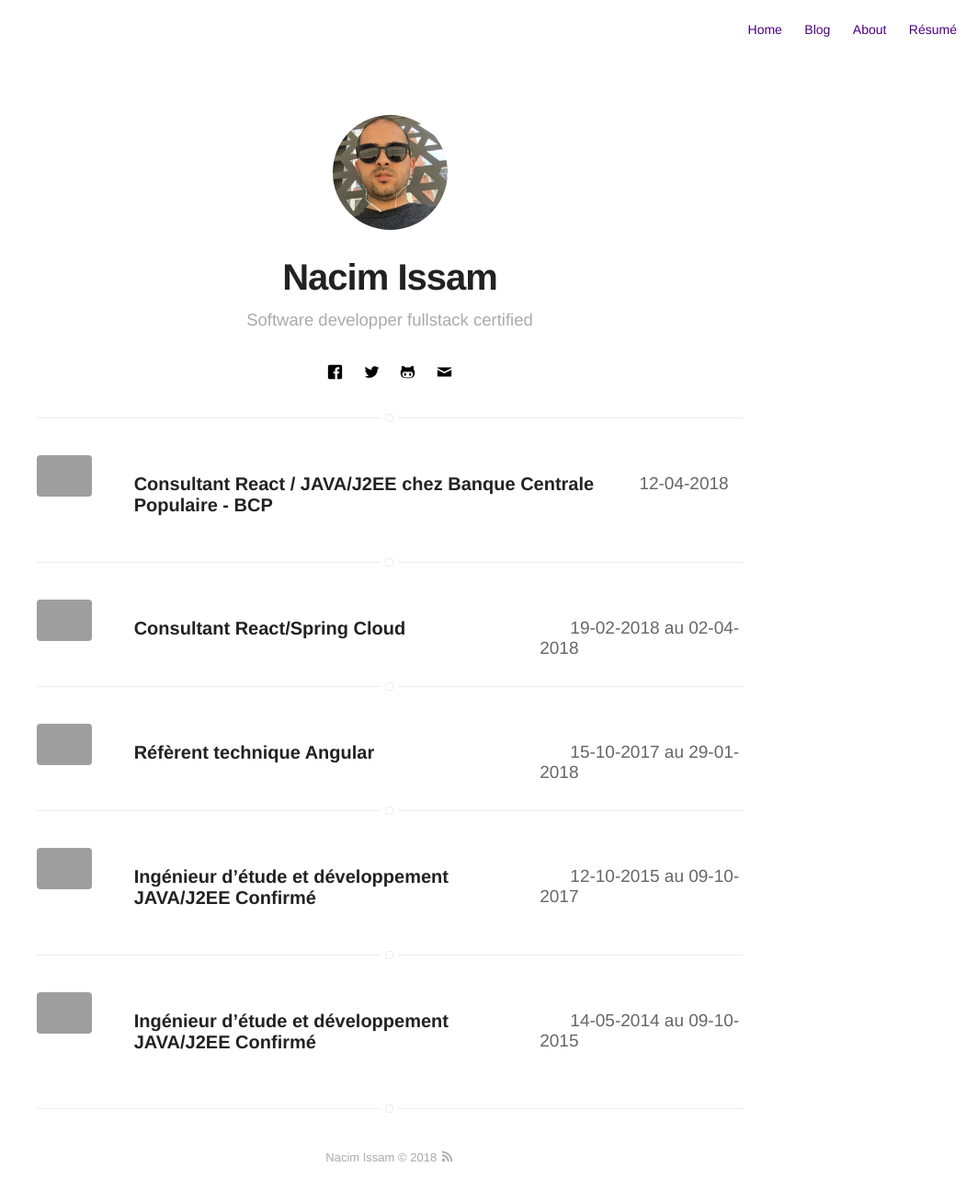
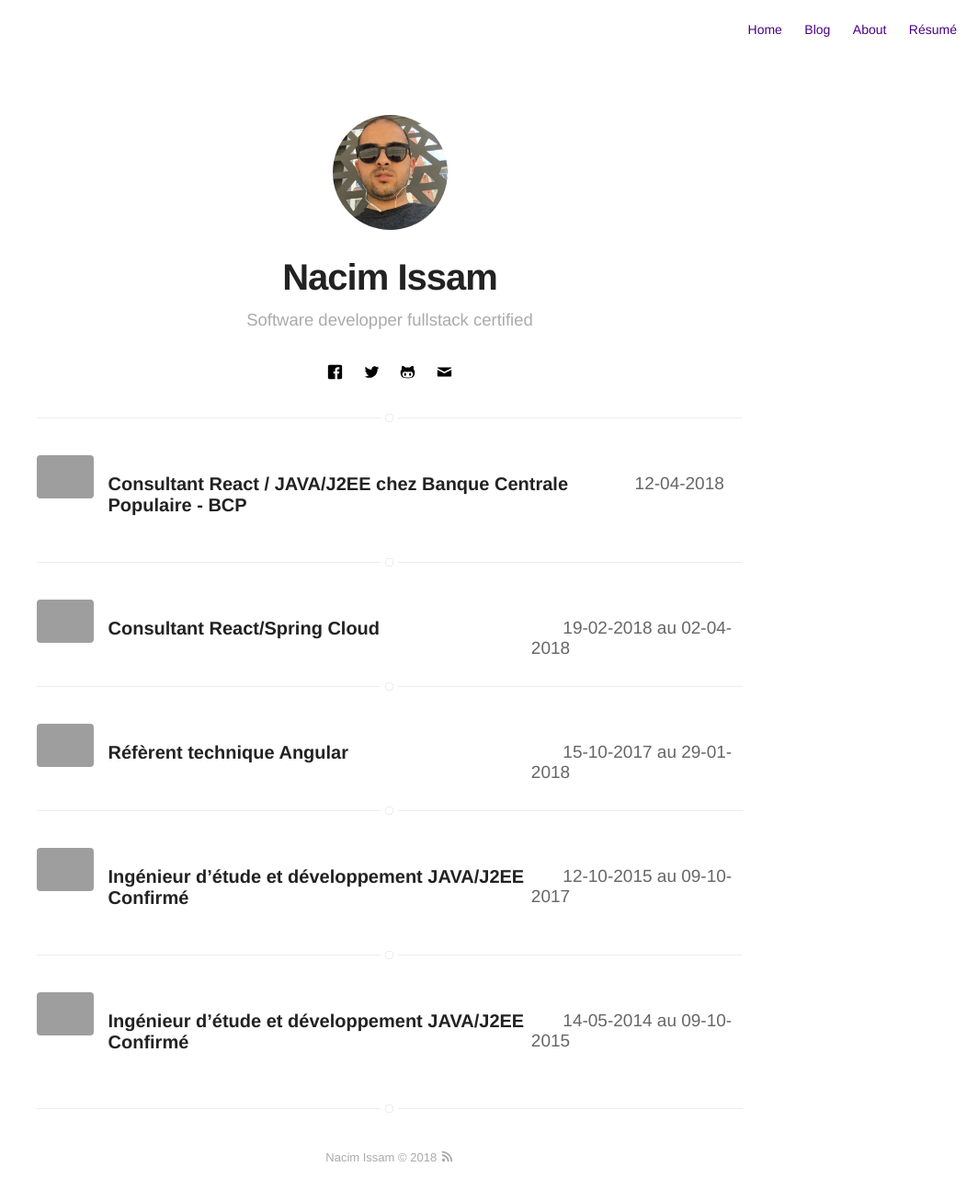
Before and after one commit to issamnacim/issamnacim.github.io, a Jekyll site: the page built from projects.html, in a window 1280 px wide. Shown: the whole page at 92% size, without its empty margins (216-1280 px from the left). Built offline with Jekyll 4.4.1, drawn with Linux system fonts in a browser that asks for light colours; grey boxes are pictures that could not be loaded.

Commit message:
Update projects.html

```diff
--- a/projects.html
+++ b/projects.html
@@ -4,7 +4,7 @@ title: Projects
 ---
 <section class="list" style=" display: inline-flex;width: 100%;">
     <div class="item" style=" display: inline-flex;width: 100%;">
-    <div style="width: 9%;margin-right: 6%;">
+    <div style="width: 9%;margin-right: 2%;">
           <img src="https://media.licdn.com/dms/image/C560BAQGN-OhINxHTog/company-logo_400_400/0?e=1548288000&amp;v=beta&amp;t=YaPT3gf_c_Cs8Klw_irnARNNTqLFbjFxfls4Na_lA-o">
     </div>
     <div style="display: flex;width: 100%;">
@@ -20,7 +20,7 @@ title: Projects
 </section>
 <section class="list" style=" display: inline-flex;width: 100%;">
     <div class="item" style=" display: inline-flex;width: 100%;">
-    <div style="width: 9%;margin-right: 6%;">
+    <div style="width: 9%;margin-right: 2%;">
           <img src="https://media.licdn.com/dms/image/C4D0BAQHZLNVJshIBNg/company-logo_400_400/0?e=1548288000&v=beta&t=lA34arabPYsZ_5LThvPuYnwLxpdsruAV-5MIuElCx0U">
     </div>
     <div style="display: flex;width: 100%;">
@@ -36,7 +36,7 @@ title: Projects
 </section>
 <section class="list" style=" display: inline-flex;width: 100%;">
     <div class="item" style=" display: inline-flex;width: 100%;">
-    <div style="width: 9%;margin-right: 6%;">
+    <div style="width: 9%;margin-right: 2%;">
           <img src="https://media.licdn.com/dms/image/C4D0BAQEmApmnHRbA8g/company-logo_400_400/0?e=1548288000&v=beta&t=805YC58M9vH19o9CJMtzyD0mB9Q1WGVF1wGRK7YsDZE">
     </div>
     <div style="display: flex;width: 100%;">
@@ -53,7 +53,7 @@ title: Projects
 
 <section class="list" style=" display: inline-flex;width: 100%;">
     <div class="item" style=" display: inline-flex;width: 100%;">
-    <div style="width: 9%;margin-right: 6%;">
+    <div style="width: 9%;margin-right: 2%;">
           <img src="https://media.licdn.com/dms/image/C4D0BAQEmApmnHRbA8g/company-logo_400_400/0?e=1548288000&v=beta&t=805YC58M9vH19o9CJMtzyD0mB9Q1WGVF1wGRK7YsDZE">
     </div>
     <div style="display: flex;width: 100%;">
@@ -70,7 +70,7 @@ title: Projects
 
 <section class="list" style=" display: inline-flex;width: 100%;">
     <div class="item" style=" display: inline-flex;width: 100%;">
-    <div style="width: 9%;margin-right: 6%;">
+    <div style="width: 9%;margin-right: 2%;">
           <img src="https://media.licdn.com/dms/image/C4E0BAQGNq7t_QOq4ig/company-logo_400_400/0?e=1548288000&v=beta&t=EBHqrofflvMJJLbD-L4Dwd4ltCNS7m2VGNYUi7fBQvM">
     </div>
     <div style="display: flex;width: 100%;">
```
